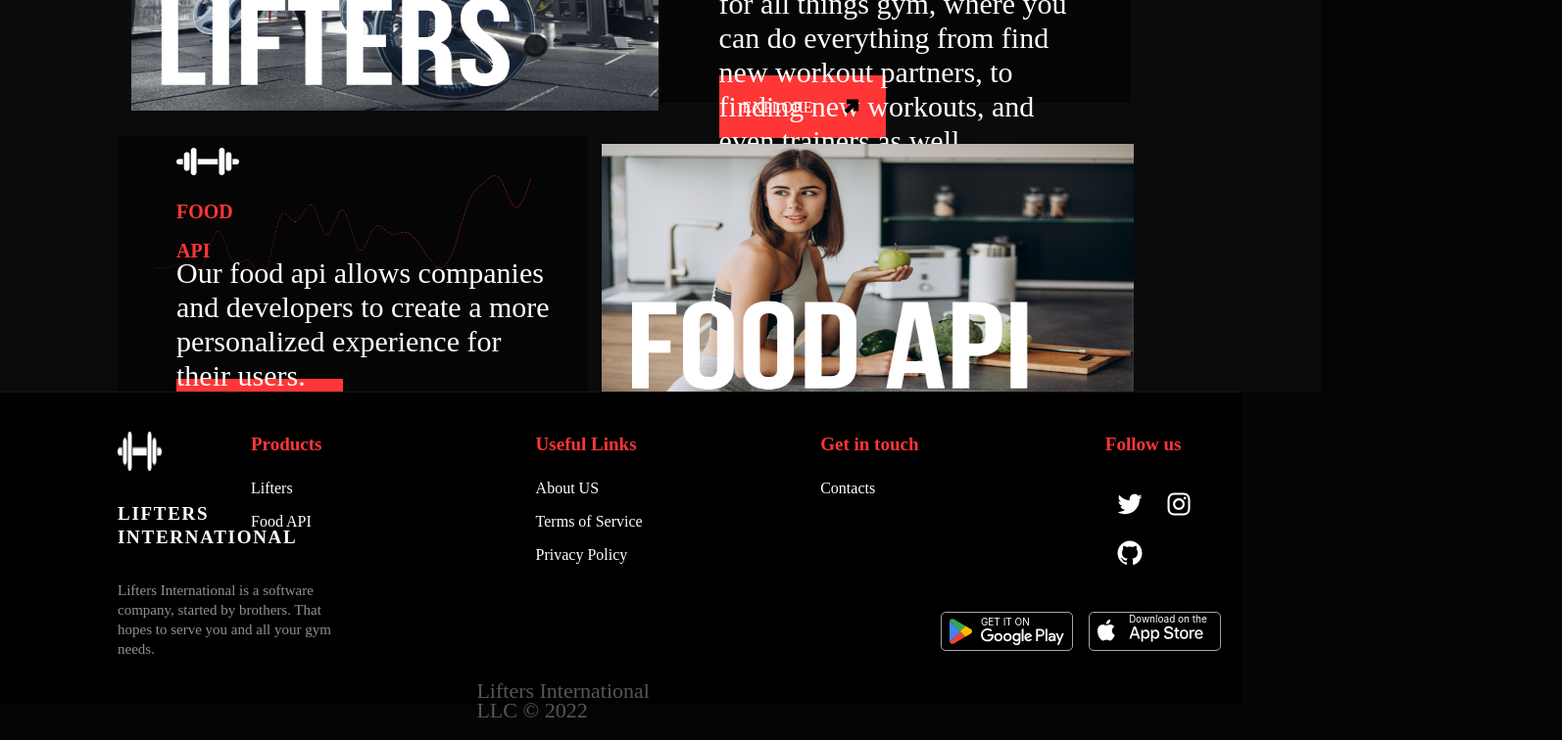
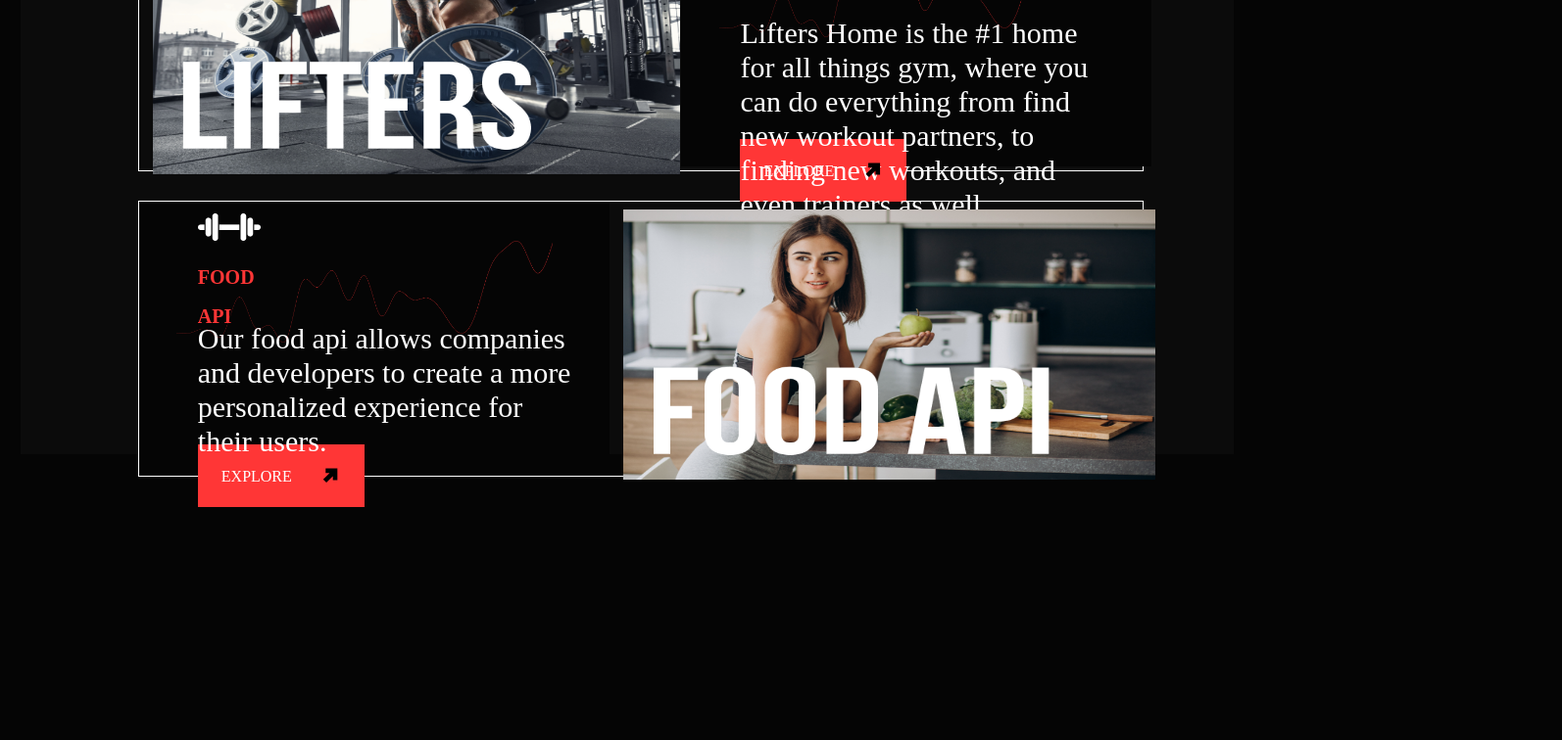
Before and after one commit to lifters-international/LifterBusiness, a React (Create React App) app: page / in a window 1280 px wide. Shown: the part 2120-2876 px from the top of the page at 98% size, 1594 px wide, since content can reach past the window. Built offline with nearby package versions, Linux system fonts and the light colour scheme.

Commit message:
making styling more screen universal

```diff
--- a/src/components/Footer/index.css
+++ b/src/components/Footer/index.css
@@ -1,8 +1,8 @@
 .FooterContainer {
     box-sizing: border-box;
     position: absolute;
-    width: 99vw;
-    height: 40vh;
+    height: 45vh;
+    width: 98.7vw;
     left: 0px;
     bottom: 0;
     background: #000000;
@@ -14,11 +14,11 @@
     flex-direction: column;
     align-items: flex-start;
     padding: 0px;
-    gap: 32px;
+    gap: 1.5vh;
     position: relative;
     width: 15vw;
     height: 30vh;
-    left: 120px;
+    left: 2vw;
     top: 5vh;
 }
 
@@ -43,8 +43,8 @@
 }
 
 .FooterContainer .info .paragraph {
-    width: 220px;
-    height: 100px;
+    width: 18vw;
+    height: 10vh;
     font-family: 'IBM Plex Mono';
     font-style: normal;
     font-weight: 500;
@@ -61,7 +61,7 @@
     height: 20vh;
     display: flex;
     flex-direction: row;
-    gap: 12vw;
+    gap: 10vw;
     position: relative;
     bottom: 25vh;
     left: 20vw;
@@ -111,11 +111,11 @@
 }
 
 .FooterContainer .copyright {
-    position: absolute;
-    width: 16vw;
-    height: 20px;
+    width: -moz-fit-content;
+    width: fit-content;
+    position: relative;
     left: 38vw;
-    top: 295px;
+    top: -17vh;
     font-family: 'IBM Plex Mono';
     font-style: normal;
     font-weight: 500;
@@ -161,6 +161,8 @@
     bottom: 70%;
     left: 30%;
     font-size: 10px;
+    width: -moz-fit-content;
+    width: fit-content;
 }
 
 .FooterContainer .button-group .app-store-badge .google-play-text {
--- a/src/components/Header/index.css
+++ b/src/components/Header/index.css
@@ -6,7 +6,7 @@
     padding: 26px 80px;
     gap: 10px;
     position: absolute;
-    width: 99vw;
+    width: 98.7vw;
     height: 80px;
     left: 0px;
     top: 0px;
@@ -20,7 +20,7 @@
     align-items: center;
     padding: 0px;
     gap: 799px;
-    width: 100%;
+    width: 90vw;
     height: 28px;
     flex: none;
     order: 0;
@@ -43,7 +43,7 @@
     align-items: flex-start;
     padding: 0px;
     gap: 32px;
-    width: 417px;
+    width: 25vw;
     height: 18px;
     flex: none;
     order: 1;
--- a/src/pages/Home/index.css
+++ b/src/pages/Home/index.css
@@ -3,8 +3,8 @@
     color: white;
 }
 
-.hero-section {
-    position: absolute;
+.home .hero-section {
+    position: relative;
     width: 50vw;
     height: 100vh;
     left: 0px;
@@ -99,7 +99,7 @@
 .hero-section .fade-overlay {
     position: absolute;
     width: 40vw;
-    height: 99vw;
+    height: 94vw;
     left: 28vw;
     bottom: -33vw;
     background: linear-gradient(90deg, #050505 14.19%, rgba(5, 5, 5, 0) 104.09%);
@@ -123,15 +123,16 @@
     right: 0px;
     top: 25vh;
     bottom: -22vh;
-    z-index: -1
+    z-index: -1;
+    width: 86vw;
 }
 
 .wwd-section {
     position: absolute;
     width: 80vw;
     height: 80vh;
+    top: 105vh;
     left: 10vw;
-    top: 105vh;
 }
 
 .wwd-section .image-container {
@@ -256,11 +257,13 @@
     align-items: flex-start;
     padding: 80px 120px;
     gap: 10px;
-    position: absolute;
-    width: 86.6vw;
+    position: relative;
+    width: 78vw;
     height: 90vh;
     left: 0px;
-    top: 205vh;
+    top: 105vh;
+    margin-right: auto;
+    margin-left: auto;
     background: #0B0B0B;
 }
 
@@ -310,6 +313,7 @@
     display: flex;
     flex-direction: row;
     align-items: flex-start;
+    border: 1px solid white;
     padding: 0px;
     width: 80vw;
     height: 35vh;
@@ -501,5 +505,6 @@
 }
 
 .home .FooterContainer {
-    top: 315vh;
+    position: relative;
+    top: 150vh;
 }
```
